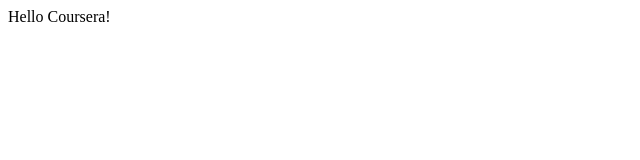
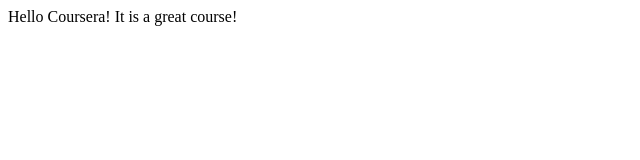
Before and after one commit to theAutoBiography/coursera-test, a plain HTML site: page site/index.html in a window 1280 px wide. Shown: the whole page, without its empty margins (0-640 px from the left). Drawn offline with Linux system fonts and the light colour scheme.

Commit message:
Small addition to our page content

```diff
--- a/site/index.html
+++ b/site/index.html
@@ -4,6 +4,6 @@
 	<title>Hello Coursera!</title>
 </head>
 <body>
-Hello Coursera!
+Hello Coursera! It is a great course!
 </body>
 </html>
```
